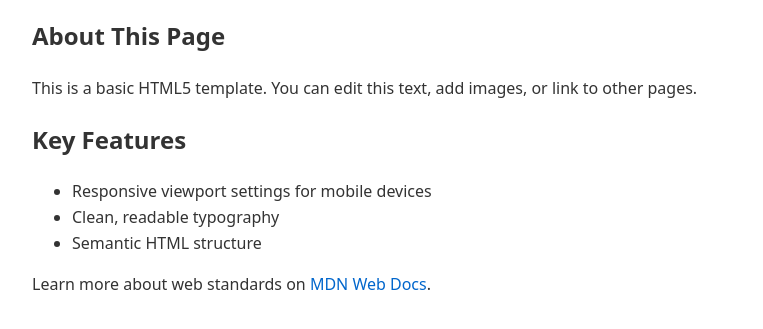
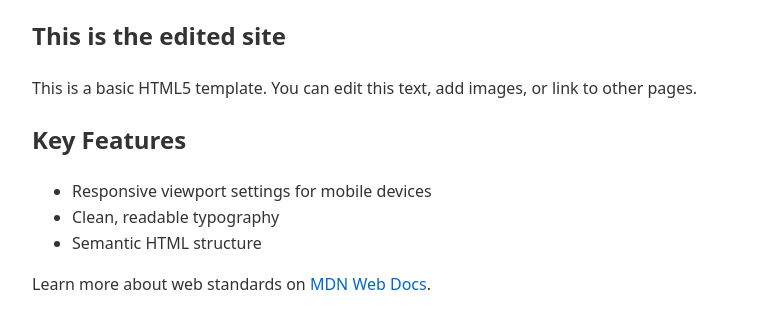
Before and after one commit to Aysync/Beta-cicd-demo, a plain HTML site: page index.html in a window 1280 px wide. Shown: the part 169-498 px from the top of the page, without its empty margins (258-1021 px from the left). Drawn offline with Linux system fonts and the light colour scheme.

Commit message:
Edit main heading in index.html
Updated the main heading to reflect the edited site.

```diff
--- a/index.html
+++ b/index.html
@@ -35,7 +35,7 @@
     </header>
 
     <main>
-        <h2>About This Page</h2>
+        <h2>This is the edited site </h2>
         <p>This is a basic HTML5 template. You can edit this text, add images, or link to other pages.</p>
 
         <h2>Key Features</h2>
```
